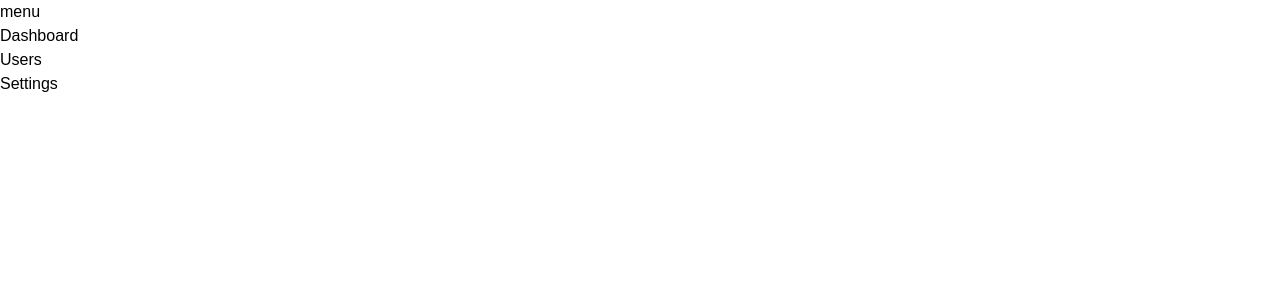
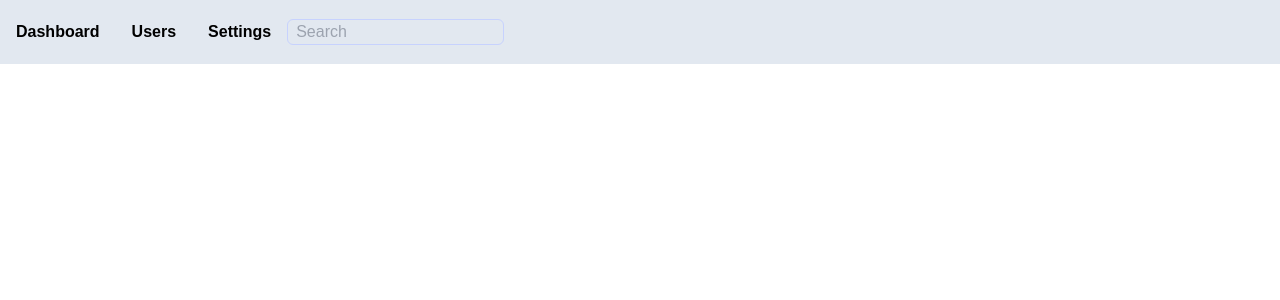
Before and after one commit to softBUD/admin-page-sample, a Next.js app: page /admin in a window 1280 px wide. Shown: the top 300 px of the page. Built offline with nearby package versions, Linux system fonts and the light colour scheme.

Commit message:
header component

```diff
--- a/components/header.tsx
+++ b/components/header.tsx
@@ -2,19 +2,34 @@ import React from "react";
 
 export default function Header() {
   return (
-    <nav>
-      <h2>menu</h2>
-      <ul>
-        <li>
+    <header className="bg-slate-200 h-16 flex items-center">
+      <nav className="flex items-center">
+        <h2 className="visually-hidden">menu</h2>
+        <ul className="flex font-semibold">
+          <li className="p-4">
             <a href="/">Dashboard</a>
           </li>
-        <li>
+          <li className="p-4">
             <a href="/">Users</a>
           </li>
-        <li>
+          <li className="p-4">
             <a href="/">Settings</a>
           </li>
         </ul>
       </nav>
+
+      <div className="border border-indigo-200 rounded-md">
+        <input className="pl-2" type="text" placeholder="Search"/>
+        <button>
+
+        </button>
+      </div>
+
+      {/* 로그인 했을 경우 */}
+      <div>
+
+      </div>
+      {/* 로그인 하지 않은 경우 */}
+    </header>
   );
 }
```
Lines whose indentation alone changed are shown as unchanged.
